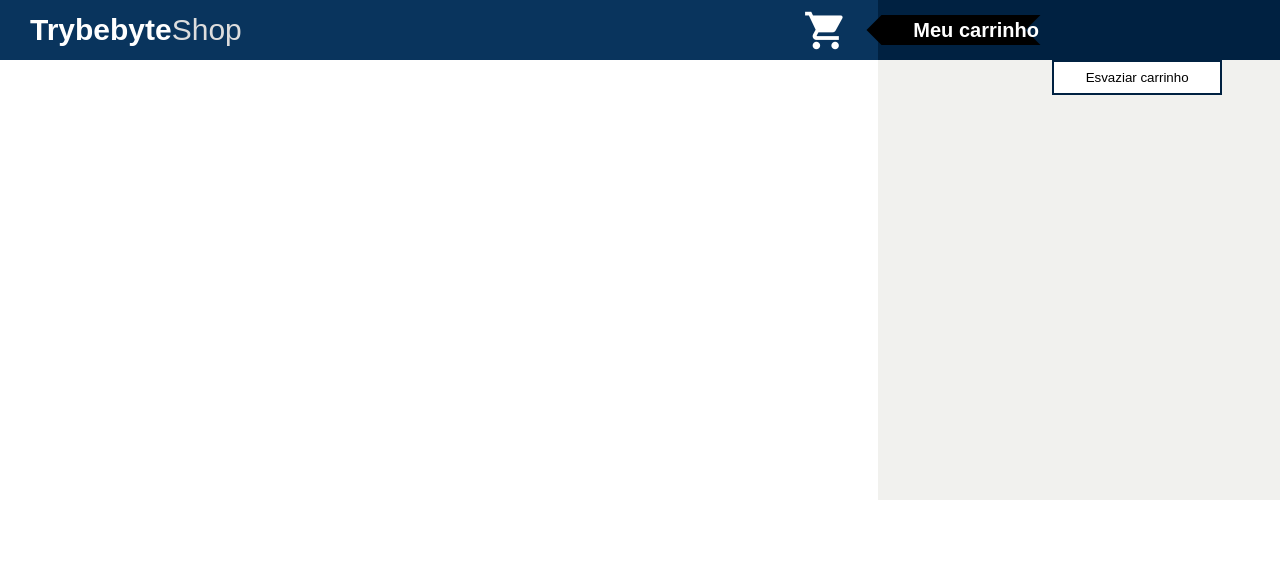
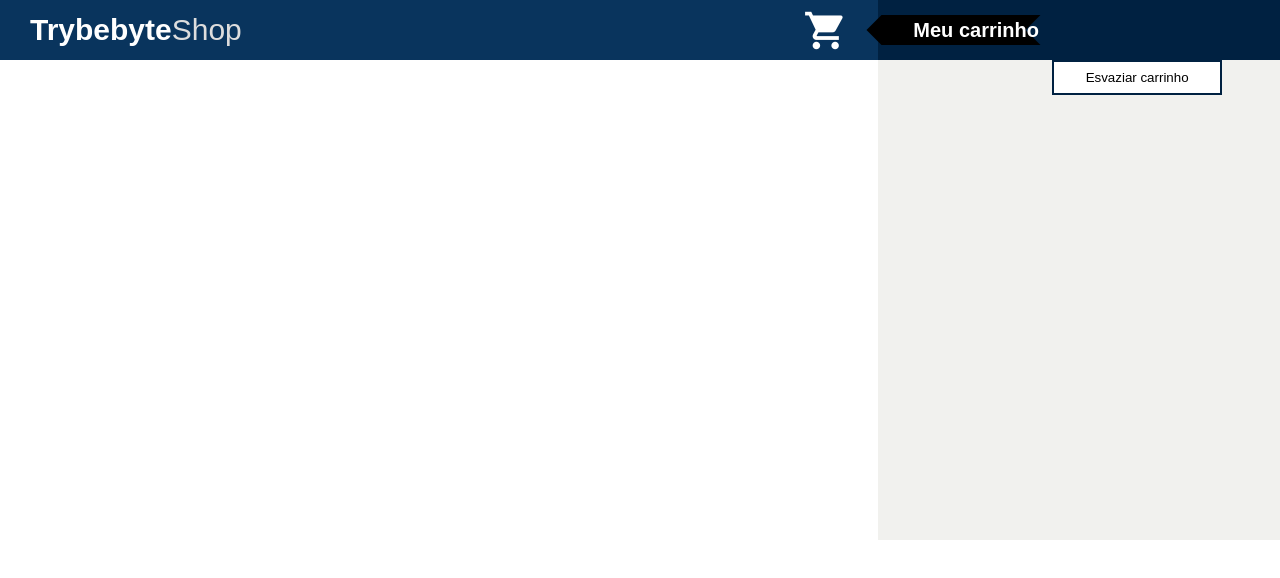
Before and after one commit to GustavoAnatnas/Project-Shopping-Cart, a website: page index.html in a window 1280 px wide. Drawn offline with Linux system fonts and the light colour scheme; no server answers.

Commit message:
Fixa possiveis bugs no css

```diff
--- a/style.css
+++ b/style.css
@@ -106,10 +106,6 @@ body {
   display: none;
 }
 
-/* .item .item__image {
-  width: 100%;
-} */
-
 .item .item__title {
   display: flex;
   align-items: center;
@@ -139,7 +135,7 @@ body {
   flex-basis: 32%;
   flex-flow: column wrap;
   background-color: rgb(241, 241, 238);
-  height: 55vh;
+  height: 60vh;
 }
 
 .cart .cart__items {
```
